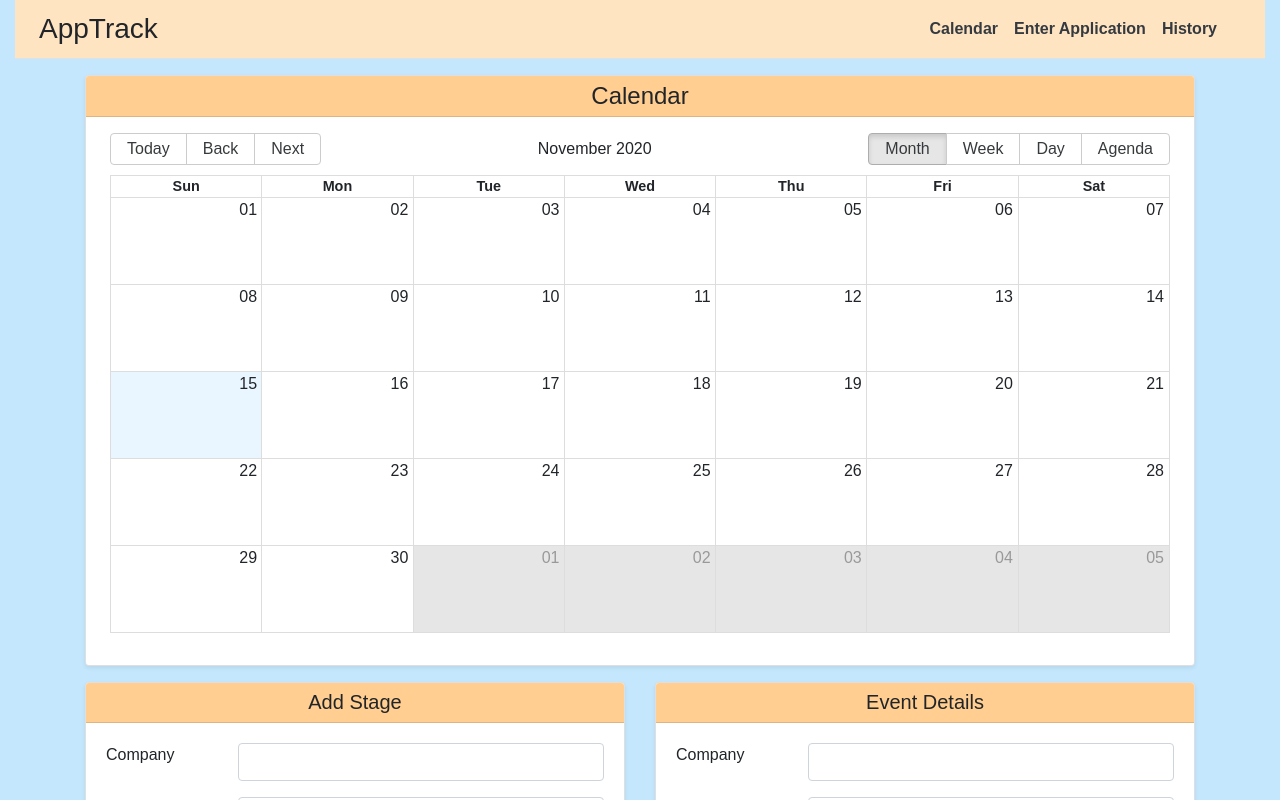
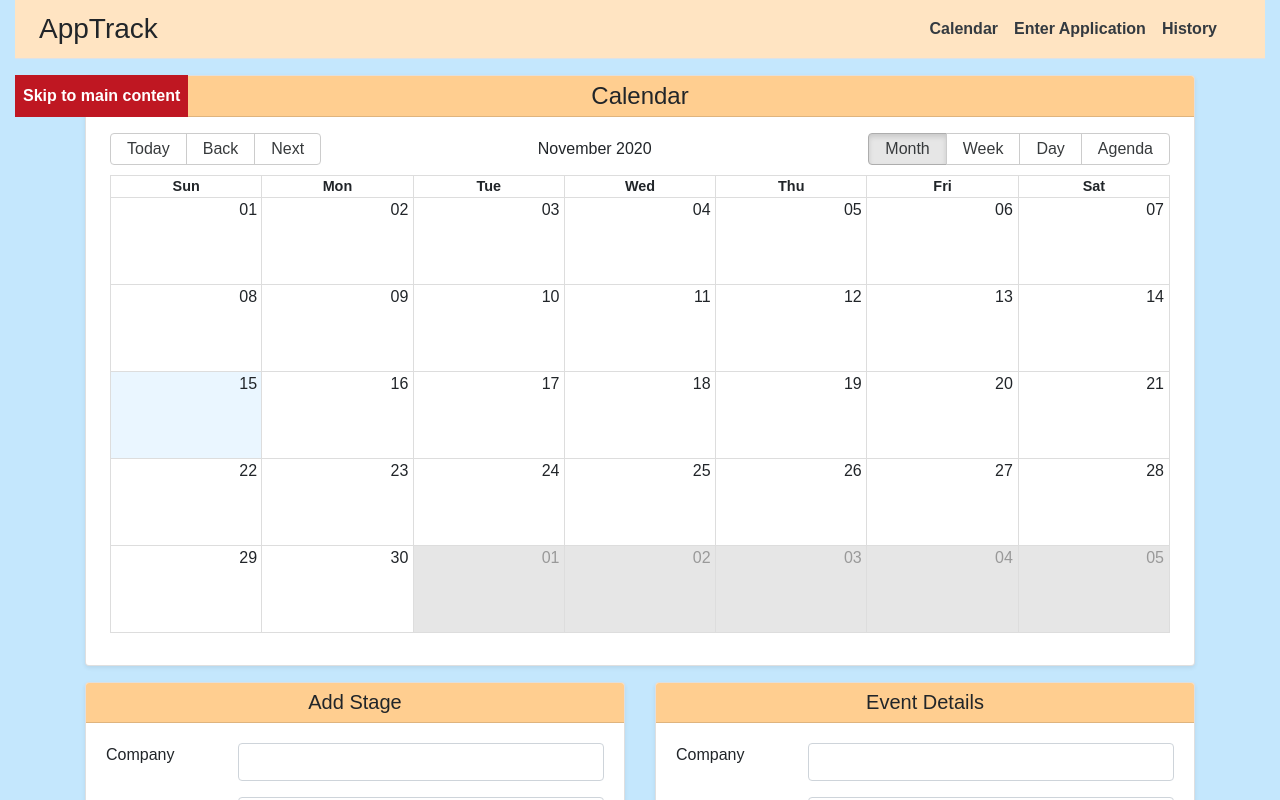
Before and after one commit to wirthdrewneu/Web-Dev-Project-3, a React (Create React App) app in the folder interapp/: page / in a window 1280 px wide. Shown: the top 800 px of the page. Built offline with nearby package versions, Linux system fonts and the light colour scheme; no server answers.

Commit message:
Fixed main content menuissue

```diff
--- a/interapp/src/css/designs.css
+++ b/interapp/src/css/designs.css
@@ -36,8 +36,8 @@
 }
 .skip-link {
 	position: absolute;
-	top:-45px;
-	left: -200px;
+	top: 75px;
+	left: 15px;
 	background: #BF1722;
 	color: white;
 	padding: 8px;
@@ -45,8 +45,14 @@
 }
 
 .skip-link:focus{
-	top:0;
+	top: 75px;
 }
+
+.skip-link:hover{
+	color: white;
+}
+
+
  h1 {
 	font-family: "Arial Rounded MT Bold", "Helvetica Rounded", Arial, sans-serif;
 	font-size: 28px;
```
